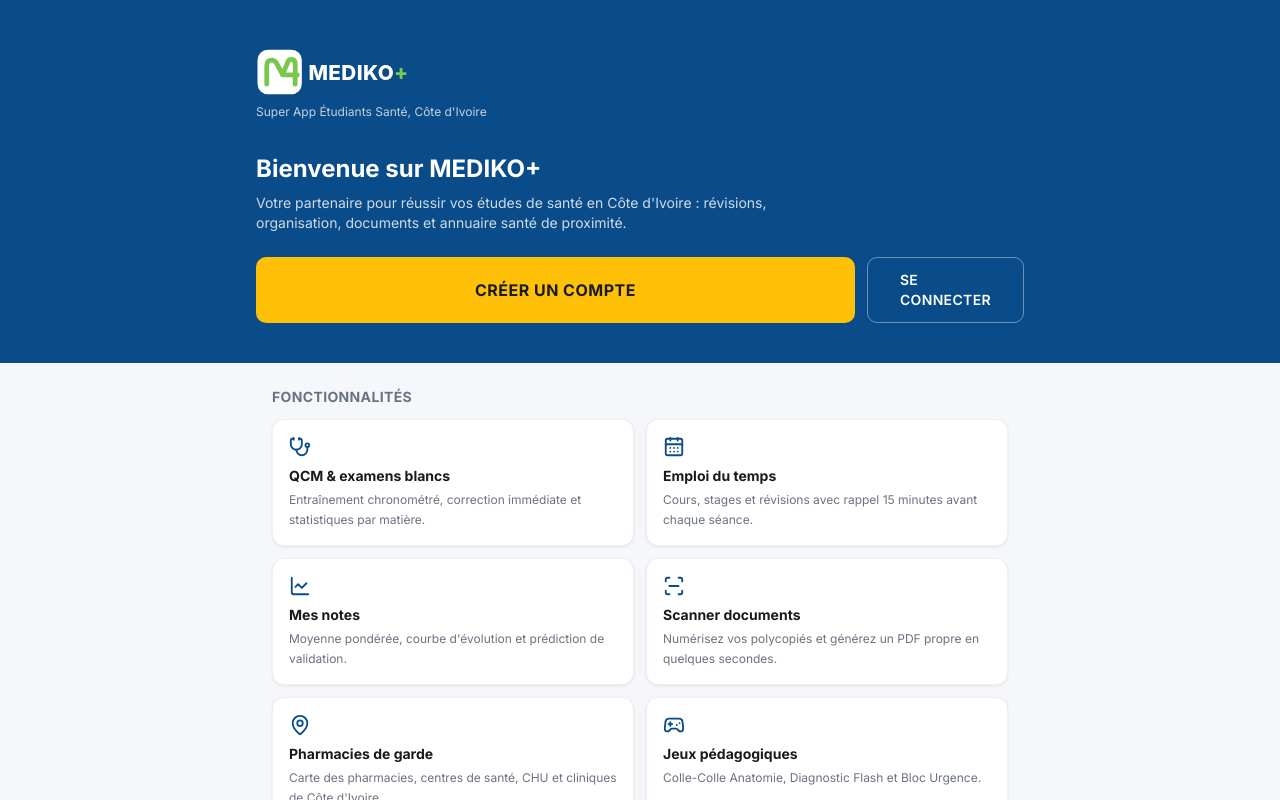
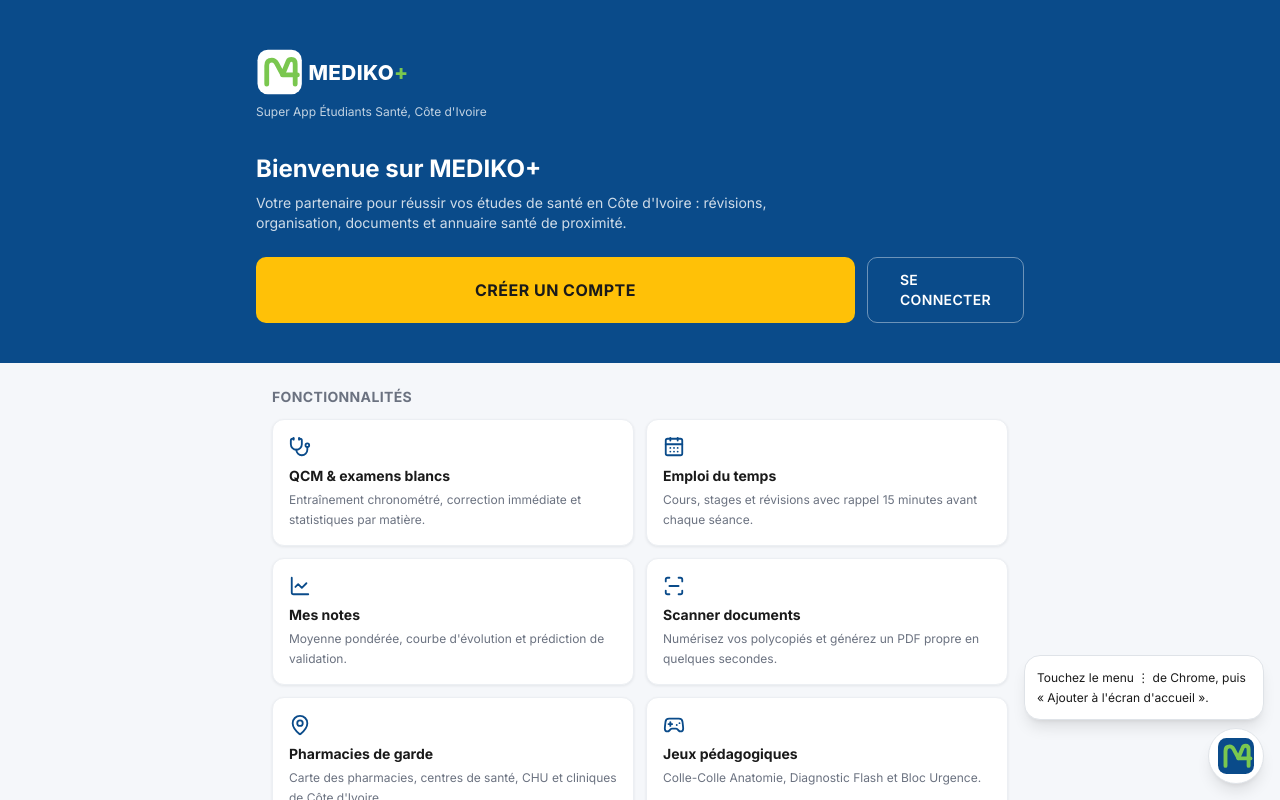
Before and after one commit to medikogroupe/MedikoApp, a Next.js app: page / in a window 1280 px wide. Both pictures are taken after a click on the button "Installer l'application MEDIKO+". Shown: the top 800 px of the page. Built offline with nearby package versions, Linux system fonts and the light colour scheme; no server answers; the database is empty.

Commit message:
bouton logo installation

```diff
--- a/src/components/InstallPrompt.tsx
+++ b/src/components/InstallPrompt.tsx
@@ -1,78 +1,63 @@
 "use client";
 
 import { useEffect, useState } from "react";
-import { Download, X } from "lucide-react";
 
 type EvenementInstall = Event & { prompt: () => Promise<void> };
 
 export default function InstallPrompt() {
   const [evt, setEvt] = useState<EvenementInstall | null>(null);
-  const [visible, setVisible] = useState(false);
+  const [installee, setInstallee] = useState(true);
+  const [aide, setAide] = useState(false);
   const [ios, setIos] = useState(false);
 
   useEffect(() => {
-    const dejaInstallee =
+    const standalone =
       window.matchMedia("(display-mode: standalone)").matches ||
       (navigator as unknown as { standalone?: boolean }).standalone === true;
-    if (dejaInstallee) return;
-    try {
-      if (localStorage.getItem("mp_install_masque") === "1") return;
-    } catch {}
+    setInstallee(standalone);
     setIos(/iphone|ipad|ipod/i.test(navigator.userAgent));
     const onPrompt = (e: Event) => {
       e.preventDefault();
       setEvt(e as EvenementInstall);
-      setVisible(true);
     };
-    const onInstalled = () => setVisible(false);
+    const onInstalled = () => setInstallee(true);
     window.addEventListener("beforeinstallprompt", onPrompt);
     window.addEventListener("appinstalled", onInstalled);
-    const t = setTimeout(() => setVisible(true), 3000);
     return () => {
-      clearTimeout(t);
       window.removeEventListener("beforeinstallprompt", onPrompt);
       window.removeEventListener("appinstalled", onInstalled);
     };
   }, []);
 
-  function fermer() {
-    setVisible(false);
-    try {
-      localStorage.setItem("mp_install_masque", "1");
-    } catch {}
+  async function toucher() {
+    if (evt) {
+      await evt.prompt();
+      setEvt(null);
+      return;
+    }
+    setAide((v) => !v);
   }
 
-  async function installer() {
-    if (!evt) return;
-    await evt.prompt();
-    setEvt(null);
-    setVisible(false);
-  }
-
-  if (!visible) return null;
+  if (installee) return null;
 
   return (
-    <div className="fixed inset-x-3 bottom-3 z-50 rounded-2xl border border-[#dfe3e8] bg-white p-4 shadow-lg">
+    <div className="fixed bottom-4 right-4 z-50 flex flex-col items-end gap-2">
+      {aide ? (
+        <div className="max-w-[240px] rounded-2xl border border-[#dfe3e8] bg-white p-3 text-xs leading-relaxed shadow-lg">
+          {ios
+            ? "Touchez Partager dans Safari, puis « Sur l'écran d'accueil »."
+            : "Touchez le menu ⋮ de Chrome, puis « Ajouter à l'écran d'accueil »."}
+        </div>
+      ) : null}
       <button
         type="button"
-        onClick={fermer}
-        aria-label="Fermer"
-        className="absolute right-2 top-2 flex h-10 w-10 items-center justify-center"
+        onClick={toucher}
+        aria-label="Installer l'application MEDIKO+"
+        className="flex h-14 w-14 items-center justify-center rounded-full border border-[#dfe3e8] bg-white shadow-lg"
       >
-        <X size={18} />
+        {/* eslint-disable-next-line @next/next/no-img-element */}
+        <img src="/logo-icon.svg" alt="" className="h-9 w-9" />
       </button>
-      <p className="pr-8 text-sm font-bold">Installer MEDIKO+ sur votre téléphone</p>
-      {evt ? (
-        <button type="button" onClick={installer} className="mp-btn-yellow mt-3 min-h-[44px] w-full">
-          <Download size={16} /> Installer l&apos;application
-        </button>
-      ) : (
-        <p className="mt-2 text-xs leading-relaxed text-mp-grey">
-          {ios
-            ? "Touchez le bouton Partager de Safari, puis « Sur l'écran d'accueil »."
-            : "Touchez le menu ⋮ de Chrome, puis « Ajouter à l'écran d'accueil »."}
-        </p>
-      )}
     </div>
   );
 }
```
